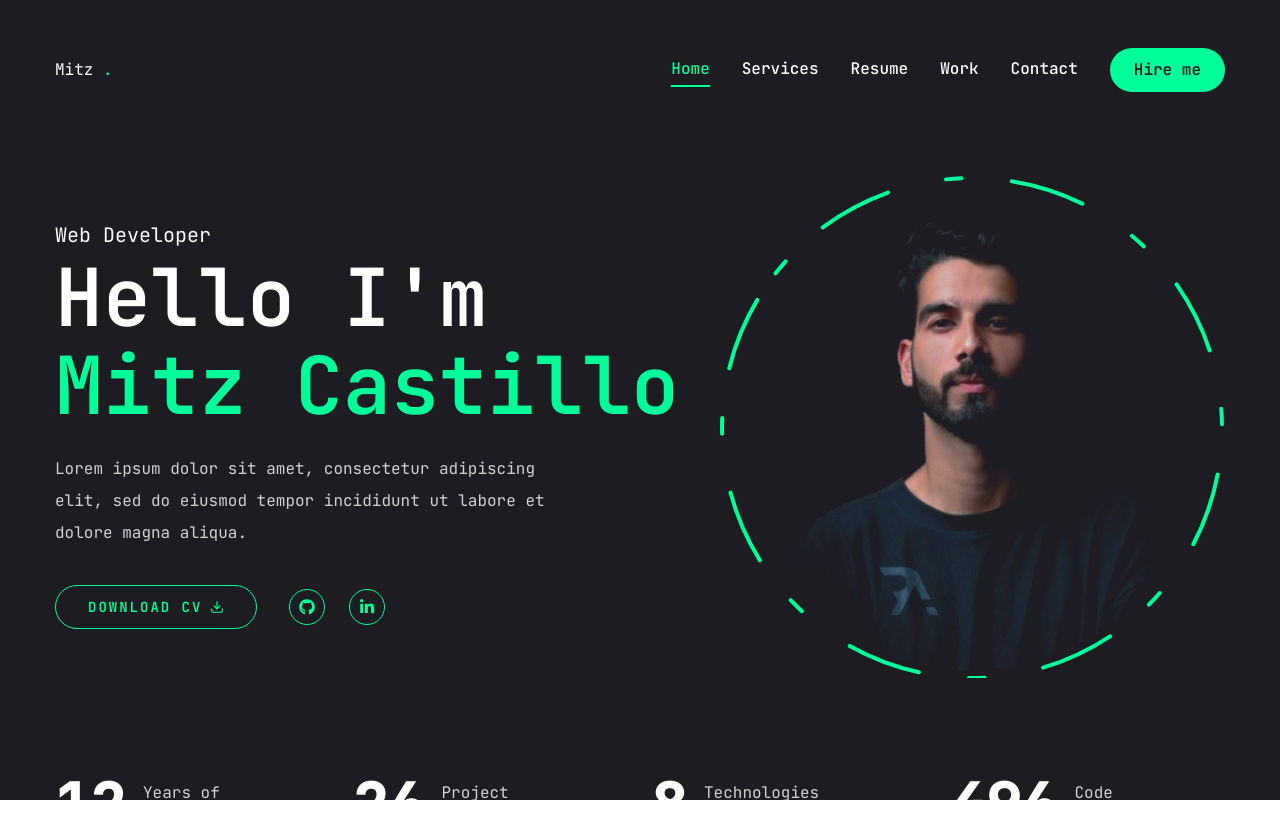
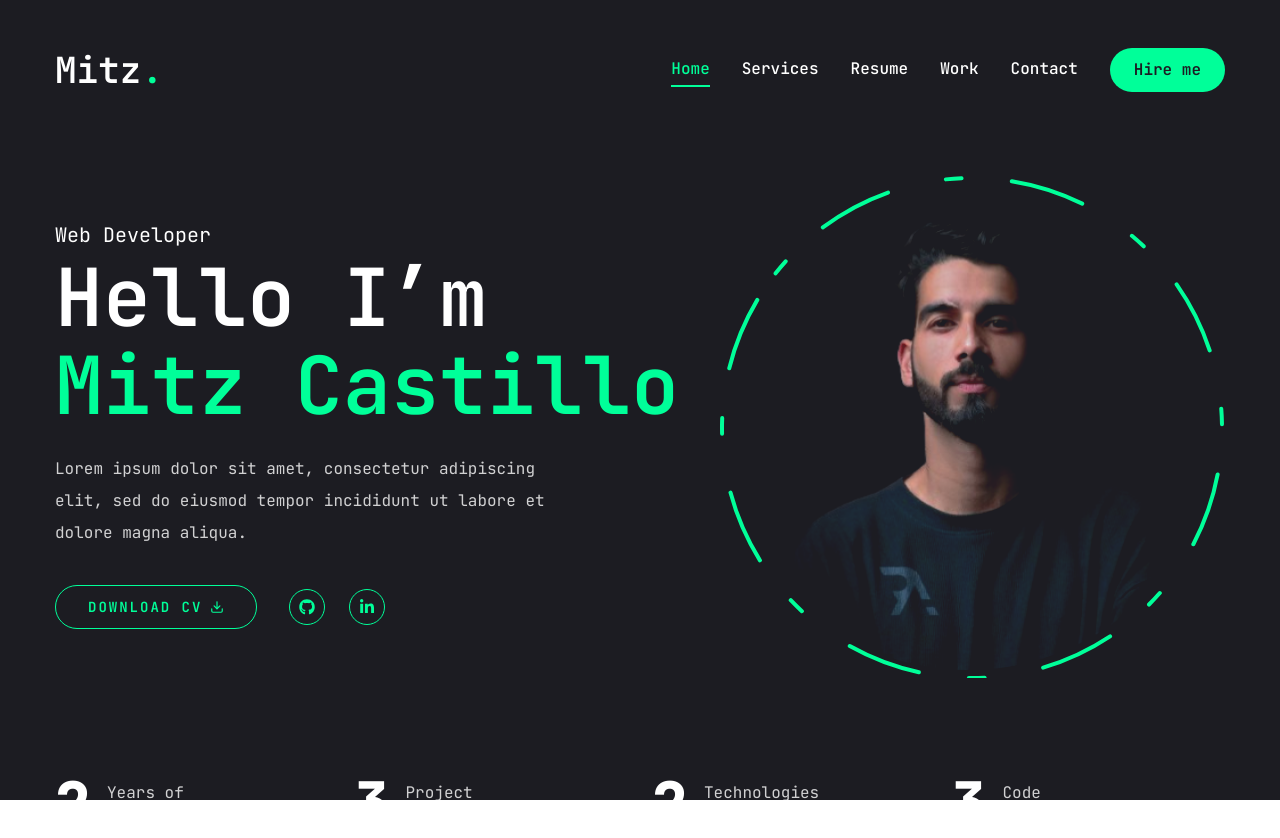
Before and after one commit to oizy404/portfolio, a Next.js app: page / in a window 1280 px wide. Shown: the top 838 px of the page. Built offline with nearby package versions, Linux system fonts and the light colour scheme.

Commit message:
update homepage

```diff
--- a/app/page.js
+++ b/app/page.js
@@ -15,7 +15,7 @@ const Home = () => {
           <div className="text-center xl:text-left order-2 xl:order-none">
             <span className="text-xl">Web Developer</span>
             <h1 className="h1 mb-6">
-              Hello I'm <br/> <span className="text-accent">Mitz Castillo</span>
+              Hello I’m <br/> <span className="text-accent">Mitz Castillo</span>
             </h1>
             <p className="max-w-[500px] mb-9 text-white/80">
               Lorem ipsum dolor sit amet, consectetur adipiscing elit, sed do eiusmod tempor incididunt ut labore et dolore magna aliqua.
--- a/components/Header.jsx
+++ b/components/Header.jsx
@@ -10,8 +10,8 @@ const Header = () => {
             <div className="container mx-auto flex justify-between items-center">
                 {/*logo*/}
                 <Link href="/">
-                    <h1>
-                        Mitz <span className="text-accent">.</span>
+                    <h1 className="text-4xl font-semibold">
+                        Mitz<span className="text-accent">.</span>
                     </h1>
                 </Link>
 
--- a/components/Stats.jsx
+++ b/components/Stats.jsx
@@ -4,19 +4,19 @@ import CountUp from "react-countup";
 
 const stats = [
     {
-        num: 12,
+        num: 2,
         text: "Years of Experience"
     },
     {
-        num: 26,
+        num: 3,
         text: "Project Completed"
     },
     {
-        num: 8,
+        num: 2,
         text: "Technologies Mastered"
     },
     {
-        num: 500,
+        num: 3,
         text: "Code commits"
     },
 ]
```
